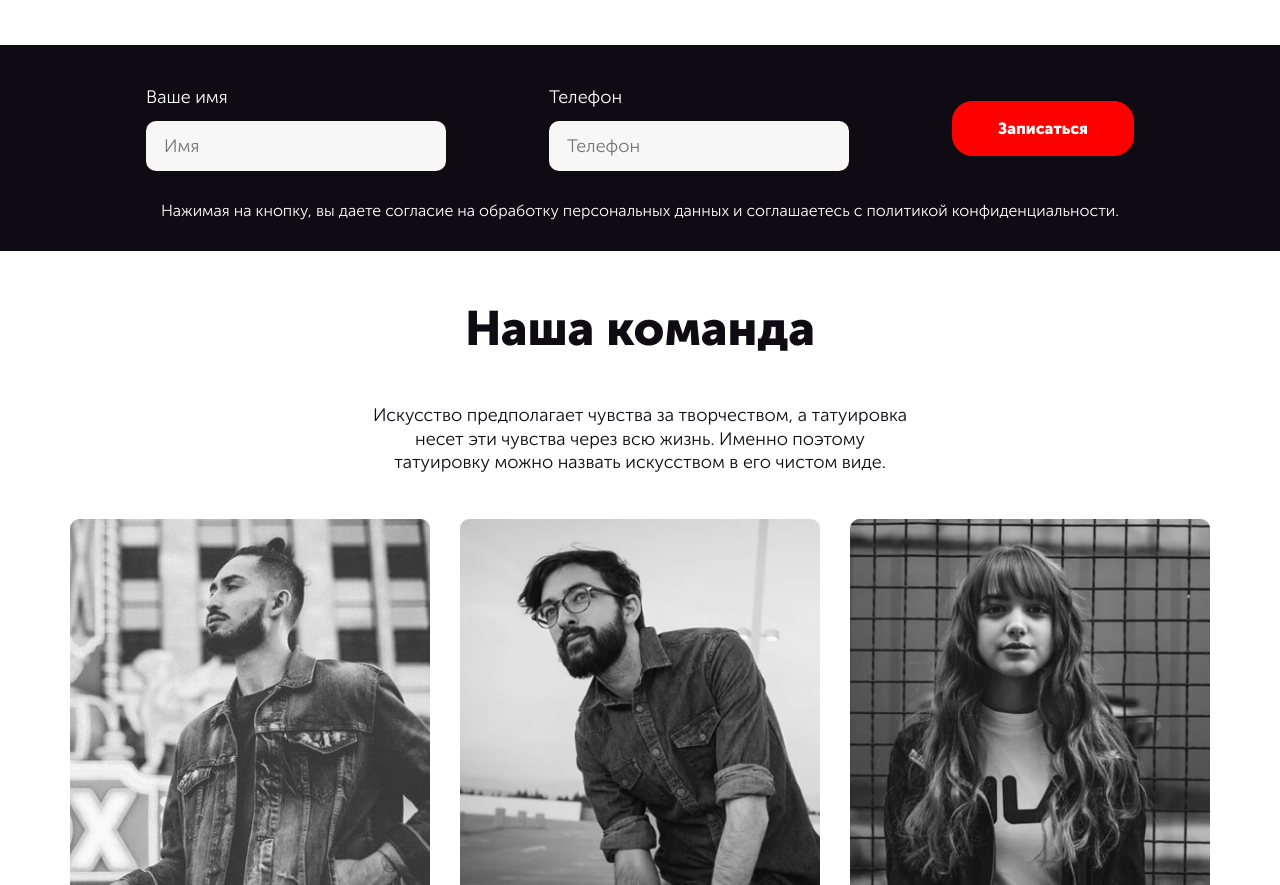
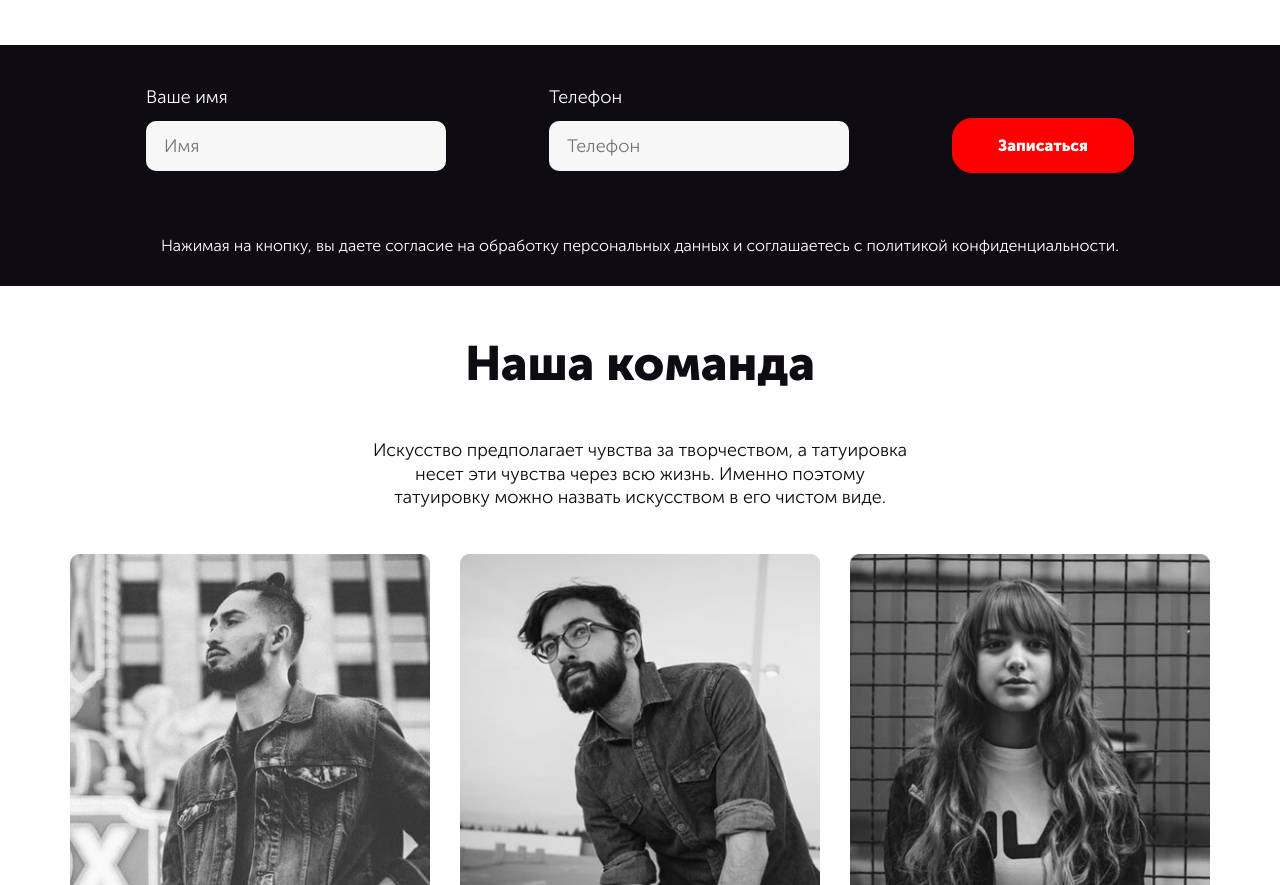
Before and after one commit to GhostSnakeWeb/tatoo, a plain HTML site: page index.html in a window 1280 px wide. Shown: the part 3229-4114 px from the top of the page. Drawn offline with Linux system fonts and the light colour scheme.

Commit message:
Some fix

```diff
--- a/less/blocks/_form.less
+++ b/less/blocks/_form.less
@@ -101,11 +101,6 @@ label.error {
         		align-items: center;
 	}
 }
-// .submit-flex--aicenter {
-// 	padding-bottom: 5px;
-// 	-webkit-align-items: center;
-// 	        align-items: center;
-// }
 .agreement {
 	font-size: 16px;
 	line-height: 1.5;
@@ -117,6 +112,7 @@ label.error {
 .for-flex {
 	@media(min-width: 992px) {
 		margin-right: 50px;
+		padding-bottom: 35px;
 	}
 	@media(min-width: 1200px) {
 		margin-right: 103px;
```
Also changed, not shown: css/main.css.
